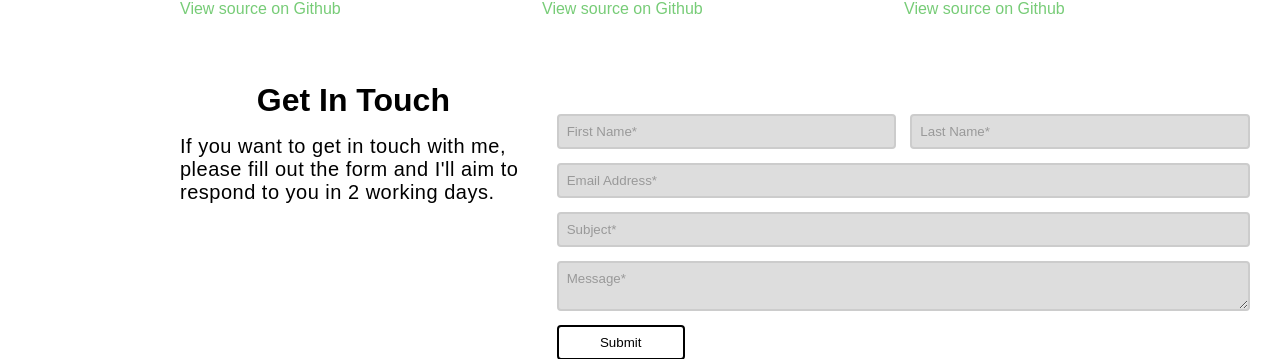
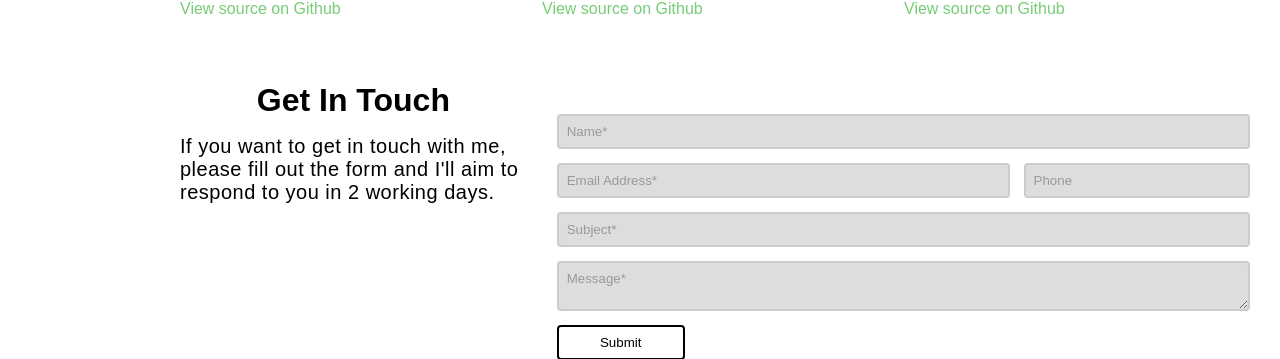
Before and after one commit to 7761279b-c739-4152-a1e2-9850adba1b8c/portfolio, a PHP site: page / in a window 1280 px wide. Shown: the part 1244-1603 px from the top of the page. Run offline with PHP 8.4, Linux system fonts and the light colour scheme.

Commit message:
change form inputs

```diff
--- a/website/css/styles.css
+++ b/website/css/styles.css
@@ -548,31 +548,31 @@ header .scroll-button {
   display: grid;
   gap: 0.875rem;
   grid-template-columns: 1fr;
-  grid-template-areas: 'first-name' 'last-name' 'email' 'subject' 'message';
+  grid-template-areas: 'name' 'email' 'phone' 'subject' 'message';
   margin-bottom: 0.875rem;
 }
 
 @media (min-width: 768px) {
   /* line 72, ../../portfolio/website/scss/_contact.scss */
   .contact form .form-grid {
-    grid-template-columns: 1fr 1fr;
-    grid-template-areas: 'first-name last-name' 'email email' 'subject subject' 'message message';
+    grid-template-columns: 2fr 1fr;
+    grid-template-areas: 'name name' 'email phone' 'subject subject' 'message message';
   }
 }
 
 /* line 83, ../../portfolio/website/scss/_contact.scss */
-.contact form .form-grid #first-name {
-  grid-area: first-name;
+.contact form .form-grid #name {
+  grid-area: name;
 }
 
 /* line 86, ../../portfolio/website/scss/_contact.scss */
-.contact form .form-grid #last-name {
-  grid-area: last-name;
+.contact form .form-grid #email {
+  grid-area: email;
 }
 
 /* line 89, ../../portfolio/website/scss/_contact.scss */
-.contact form .form-grid #email {
-  grid-area: email;
+.contact form .form-grid #phone {
+  grid-area: phone;
 }
 
 /* line 92, ../../portfolio/website/scss/_contact.scss */
--- a/website/index.php
+++ b/website/index.php
@@ -82,12 +82,12 @@ require 'parts/header.php';
                 </div>
             <?php endif; ?>
             <div class="form-grid" id="contact">
-                <label for="first-name" class="hidden">First Name</label>
-                <input type="text" id="first-name" name="first-name" placeholder="First Name*" />
-                <label for="last-name" class="hidden">Last Name</label>
-                <input type="text" id="last-name" name="last-name" placeholder="Last Name*" />
+                <label for="name" class="hidden">Name</label>
+                <input type="text" id="name" name="name" placeholder="Name*" />
                 <label for="email" class="hidden">Email Address</label>
                 <input inputmode="email" id="email" name="email" placeholder="Email Address*" />
+                <label for="phone" class="hidden">Phone</label>
+                <input type="text" id="phone" name="phone" placeholder="Phone" />
                 <label for="subject" class="hidden">Subject</label>
                 <input type="text" id="subject" name="subject" placeholder="Subject*" />
                 <label for="message" class="hidden">Message</label>
--- a/website/js/form.js
+++ b/website/js/form.js
@@ -1,32 +1,21 @@
 
-const email_regex = new RegExp(String.raw`^(([^<>()\[\]\\.,;:\s@"]+(\.[^<>()\[\]\\.,;:\s@"]+)*)|(".+"))@((\[[0-9]{1,3}\.[0-9]{1,3}\.[0-9]{1,3}\.[0-9]{1,3}\])|(([a-zA-Z\-0-9]+\.)+[a-zA-Z]{2,}))$`)
+const email_regex = new RegExp(String.raw`^(([^<>()\[\]\\.,;:\s@"]+(\.[^<>()\[\]\\.,;:\s@"]+)*)|(".+"))@((\[[0-9]{1,3}\.[0-9]{1,3}\.[0-9]{1,3}\.[0-9]{1,3}\])|(([a-zA-Z\-0-9]+\.)+[a-zA-Z]{2,}))$`);
+const phone_regex = new RegExp(String.raw`^((?:\+|00)[17](?: |\-)?|(?:\+|00)[1-9]\d{0,2}(?: |\-)?|(?:\+|00)1\-\d{3}(?: |\-)?)?(0\d|\([0-9]{3}\)|[1-9]{0,3})(?:((?: |\-)[0-9]{2}){4}|((?:[0-9]{2}){4})|((?: |\-)[0-9]{3}(?: |\-)[0-9]{4})|([0-9]{7}))$`);
 
 // invalid fields on last form check
 let invalids;
 let visible = false;
 
-function invalidFirstName() {
-    const element = document.getElementById('first-name');
+function invalidName() {
+    const element = document.getElementById('name');
     if (element.value != '') {
         element.className = 'valid'
         element.setCustomValidity("");
         invalids ^= (invalids & 0b1);
     } else {
         element.className = 'invalid'
-        element.setCustomValidity("First name is required");
+        element.setCustomValidity("N is required");
         invalids |= 0b1;
-    }
-}
-function invalidLastName() {
-    const element = document.getElementById('last-name');
-    if (element.value != '') {
-        element.className = 'valid'
-        element.setCustomValidity("");
-        invalids ^= (invalids &= 0b10);
-    } else {
-        element.className = 'invalid'
-        element.setCustomValidity("Last name is required");
-        invalids |= 0b10;
     }
 }
 function invalidEmail() {
@@ -48,16 +37,29 @@ function invalidEmail() {
         }
     }
 }
+function invalidPhone() {
+    const element = document.getElementById('phone');
+    if (element.value == '' || phone_regex.test(element.value)) {
+        element.className = 'valid'
+        element.setCustomValidity("");
+        invalids ^= (invalids & 0b110000);
+    } else {
+        element.className = 'invalid'
+        element.setCustomValidity("Invalid phone number");
+        invalids ^= (invalids & 0b110000);
+        invalids |= 0b100000;
+    }
+}
 function invalidSubject() {
     const element = document.getElementById('subject');
     if (element.value != '') {
         element.className = 'valid'
         element.setCustomValidity("");
-        invalids ^= (invalids & 0b10000);
+        invalids ^= (invalids & 0b1000000);
     } else {
         element.className = 'invalid'
         element.setCustomValidity("Subject must not be empty");
-        invalids |= 0b10000;
+        invalids |= 0b1000000;
     }
 }
 function invalidMessage() {
@@ -65,11 +67,11 @@ function invalidMessage() {
     if (element.value != '') {
         element.className = 'valid'
         element.setCustomValidity("");
-        invalids ^= (invalids & 0b100000);
+        invalids ^= (invalids & 0b10000000);
     } else {
         element.className = 'invalid'
         element.setCustomValidity("Message must not be empty");
-        invalids |= 0b100000;
+        invalids |= 0b10000000;
     }
 }
 
@@ -83,10 +85,10 @@ function updateErrorMessage() {
     element.id = "formError"
     let content = "<p>Unable to submit form:</p>";
     if (invalids & 0b1) {
-        content += "<p>First name is required</p>";
+        content += "<p>Name is required</p>";
     }
     if (invalids & 0b10) {
-        content += "<p>Last name is required</p>";
+        content += "<p></p>";
     }
     if (invalids & 0b100) {
         content += "<p>Email address is required</p>";
@@ -95,9 +97,15 @@ function updateErrorMessage() {
         content += "<p>Invalid email address</p>";
     }
     if (invalids & 0b10000) {
+        content += "<p>Phone number is required</p>";
+    }
+    if (invalids & 0b100000) {
+        content += "<p>Invalid phone number</p>";
+    }
+    if (invalids & 0b1000000) {
         content += "<p>Subject is required</p>";
     }
-    if (invalids & 0b100000) {
+    if (invalids & 0b10000000) {
         content += "<p>Message is required</p>";
     }
     element.innerHTML = `<div>${content}</div>`;
@@ -115,28 +123,28 @@ function hideErrorMessage() {
 }
 
 document.getElementById('submit').addEventListener('click', () => {
-    invalidFirstName();
-    invalidLastName();
+    invalidName();
     invalidEmail();
+    invalidPhone();
     invalidSubject();
     invalidMessage();
     updateErrorMessage();
 })
 
-document.getElementById('first-name').addEventListener('focusout', () => {
-    invalidFirstName();
-    if (visible) {
-        updateErrorMessage();
-    }
-});
-document.getElementById('last-name').addEventListener('focusout', () => {
-    invalidLastName();
+document.getElementById('name').addEventListener('focusout', () => {
+    invalidName();
     if (visible) {
         updateErrorMessage();
     }
 });
 document.getElementById('email').addEventListener('focusout', () => {
     invalidEmail();
+    if (visible) {
+        updateErrorMessage();
+    }
+});
+document.getElementById('phone').addEventListener('focusout', () => {
+    invalidPhone();
     if (visible) {
         updateErrorMessage();
     }
--- a/website/scss/_contact.scss
+++ b/website/scss/_contact.scss
@@ -73,21 +73,21 @@
             display: grid;
             gap: rems(14px);
             grid-template-columns: 1fr;
-            grid-template-areas: 'first-name' 'last-name' 'email' 'subject' 'message';
+            grid-template-areas: 'name' 'email' 'phone' 'subject' 'message';
             margin-bottom: rems(14px);
             @include mq(medium) {
-                grid-template-columns: 1fr 1fr;
-                grid-template-areas: 'first-name last-name' 'email email' 'subject subject' 'message message';
+                grid-template-columns: 2fr 1fr;
+                grid-template-areas: 'name name' 'email phone' 'subject subject' 'message message';
             }
 
-            #first-name {
-                grid-area: first-name;
-            }
-            #last-name {
-                grid-area: last-name;
+            #name {
+                grid-area: name;
             }
             #email {
                 grid-area: email;
+            }
+            #phone {
+                grid-area: phone;
             }
             #subject {
                 grid-area: subject;
```
Also changed, not shown: website/parts/form-submit.php (+5 -9 lines), 1 other file.
